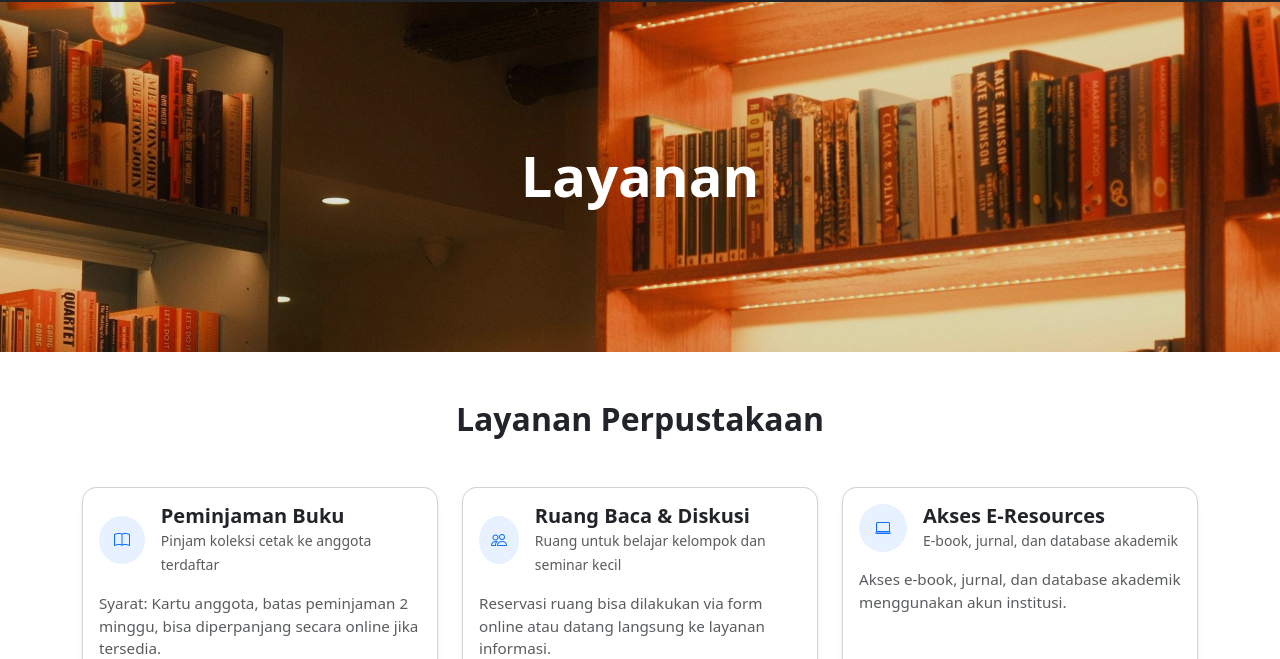
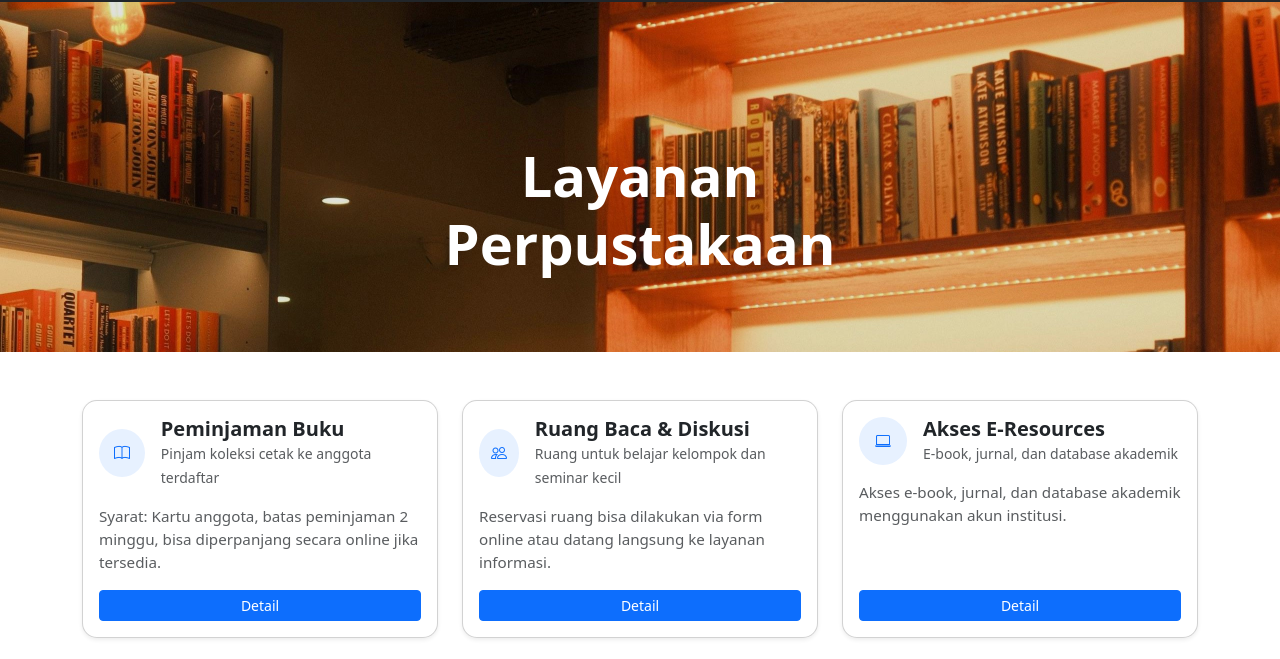
Before and after one commit to Naizolib/one-verse, a plain HTML site: page layanan.html in a window 1280 px wide. Shown: the part 73-732 px from the top of the page. Drawn offline with nearby package versions, Linux system fonts and the light colour scheme.

Commit message:
Update layanan.html

```diff
--- a/layanan.html
+++ b/layanan.html
@@ -223,13 +223,12 @@
     <section class="banner">
         <img src="image/banner-katalog.jpg" alt="Banner">
         <div class="banner-text">
-            <h1 class="fw-bold display-4 mb-3">Layanan</h1>
+            <h1 class="fw-bold display-4 mb-3">Layanan Perpustakaan</h1>
         </div>
     </section>
 
     <!-- LAYANAN -->
     <section id="layanan" class="container my-5">
-        <h2 class="text-center fw-bold mb-5">Layanan Perpustakaan</h2>
 
         <div class="row g-4" id="servicesGrid">
 
```
